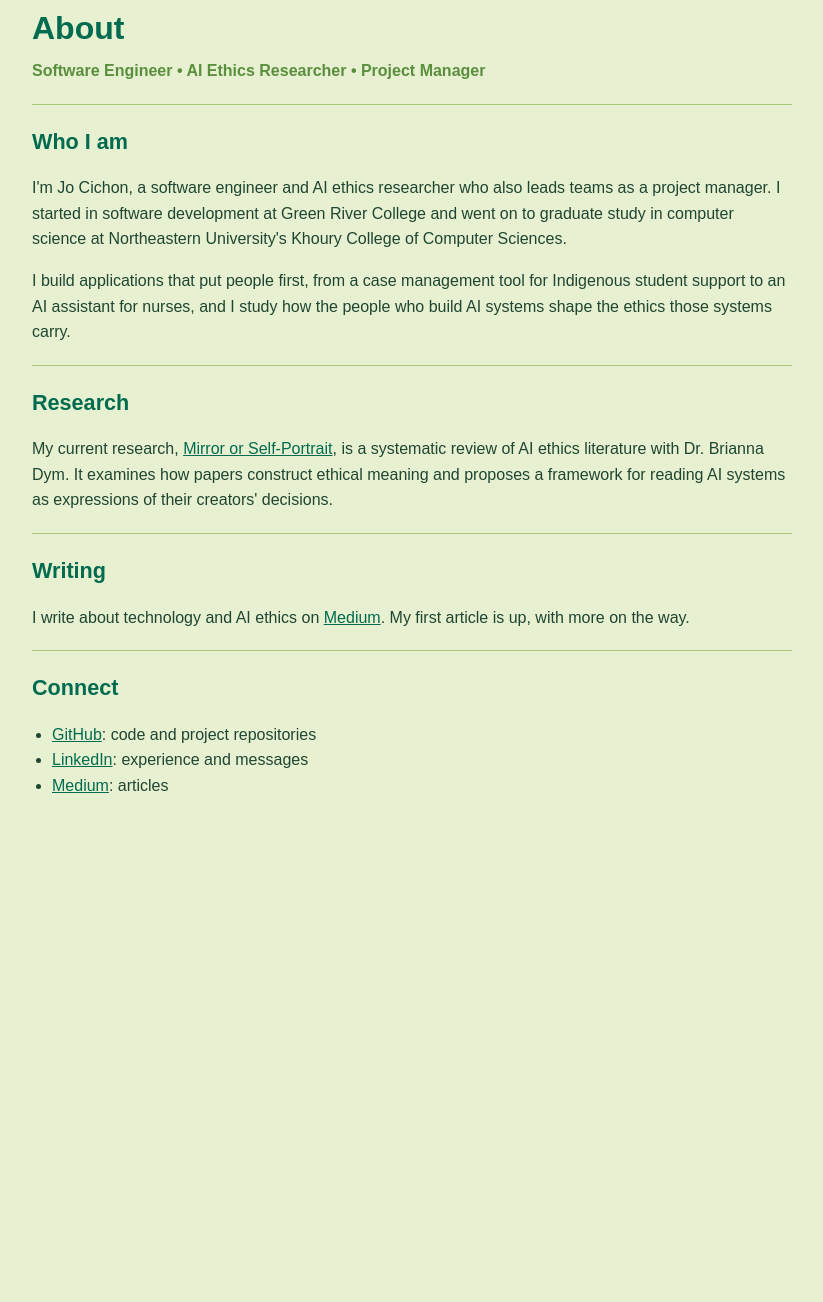
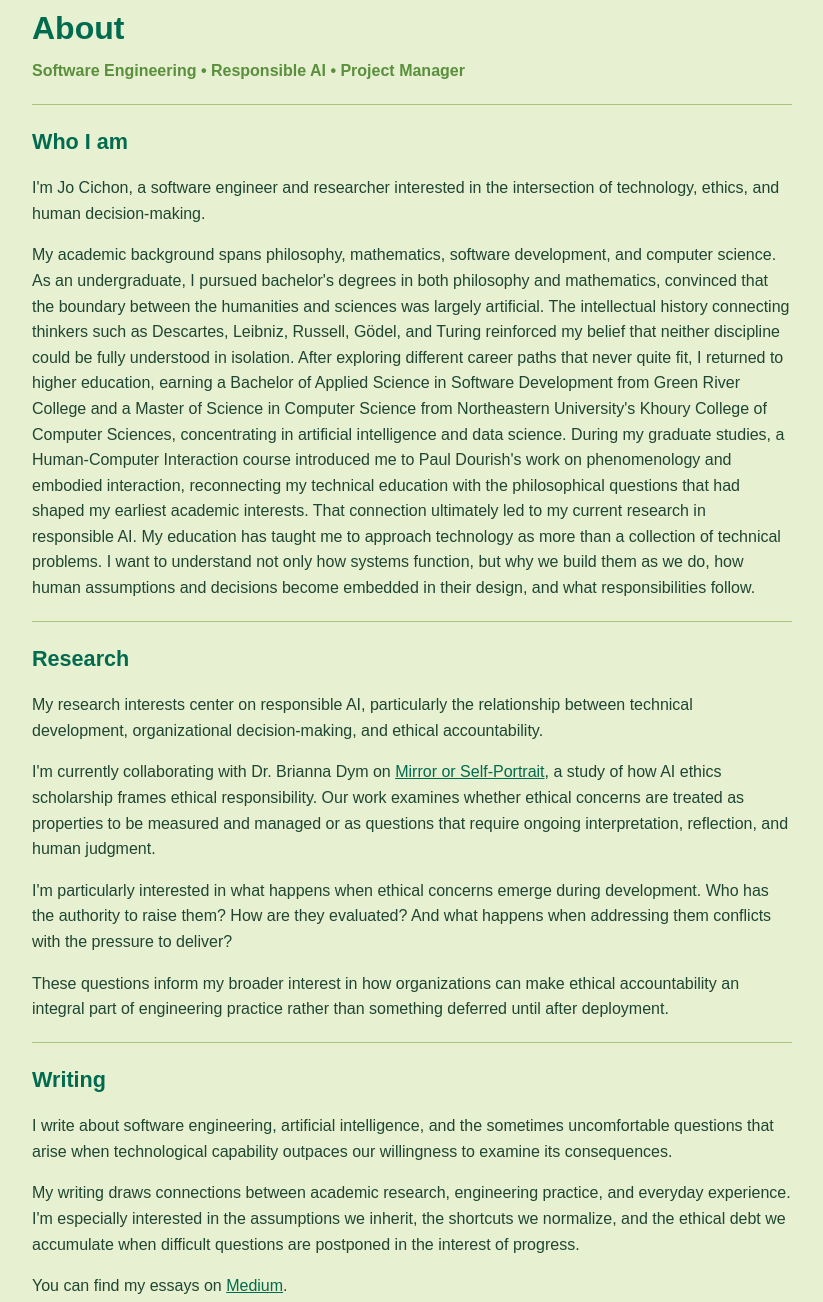
Before and after one commit to jocichon/portfolio, a plain HTML site: page about.html in a window 1280 px wide. Shown: the part 177-1479 px from the top of the page, without its empty margins (228-1051 px from the left). Before the commit the page ends 1064 px from the top, so only its background shows below. Drawn offline with Linux system fonts and the light colour scheme.

Commit message:
Updated About page bio information

```diff
--- a/about.html
+++ b/about.html
@@ -1,12 +1,11 @@
+
 <!DOCTYPE html>
 <!--
   File:        about.html
   Project:     Jo Cichon Portfolio (https://jocichon.github.io/portfolio/)
   Author:      Jo Cichon
-  Description: About page: short professional bio, research and writing,
-               and links to GitHub, LinkedIn, and Medium. Static content;
-               no scripts. Shares the site navigation with index.html and
-               project.html.
+  Description: Professional background, research interests, writing,
+               and links to GitHub, LinkedIn, and Medium.
   Styles:      style.css
 -->
 <html lang="en">
@@ -19,7 +18,7 @@
 <body>
 
 <header class="hero hero--compact">
-    <!-- Site navigation: keep in sync across index.html, about.html, project.html -->
+    <!-- Keep navigation consistent across site pages -->
     <nav class="site-nav" aria-label="Site">
         <a href="index.html">Projects</a>
         <a href="about.html" aria-current="page">About</a>
@@ -36,52 +35,136 @@
 <main class="about">
 
     <h1>About</h1>
-    <p class="about-tagline">Software Engineer • AI Ethics Researcher • Project Manager</p>
+    <p class="about-tagline">
+        Software Engineering • Responsible AI • Project Manager
+    </p>
 
-    <!-- DRAFT: edit to your own voice before publishing -->
     <section aria-labelledby="about-me">
         <h2 id="about-me">Who I am</h2>
+
         <p>
-            I'm Jo Cichon, a software engineer and AI ethics researcher who
-            also leads teams as a project manager. I started in software
-            development at Green River College and went on to graduate study
-            in computer science at Northeastern University's Khoury College
-            of Computer Sciences.
+            I'm Jo Cichon, a software engineer and researcher
+            interested in the intersection of technology, ethics,
+            and human decision-making.
         </p>
+
         <p>
-            I build applications that put people first, from a case
-            management tool for Indigenous student support to an AI
-            assistant for nurses, and I study how the people who build AI
-            systems shape the ethics those systems carry.
+            My academic background spans philosophy, mathematics, software
+            development, and computer science. As an undergraduate, I
+            pursued bachelor's degrees in both philosophy and mathematics,
+            convinced that the boundary between the humanities and sciences
+            was largely artificial. The intellectual history connecting
+            thinkers such as Descartes, Leibniz, Russell, Gödel, and Turing
+            reinforced my belief that neither discipline could be fully
+            understood in isolation.
+
+            After exploring different career paths that never quite fit,
+            I returned to higher education, earning a Bachelor of Applied
+            Science in Software Development from Green River College and a
+            Master of Science in Computer Science from Northeastern University's Khoury College of
+            Computer Sciences, concentrating in artificial intelligence
+            and data science.
+
+            During my graduate studies, a Human-Computer Interaction course
+            introduced me to Paul Dourish's work on phenomenology and
+            embodied interaction, reconnecting my technical education with
+            the philosophical questions that had shaped my earliest academic
+            interests. That connection ultimately led to my current research
+            in responsible AI.
+
+            My education has taught me to approach technology as more than a
+            collection of technical problems. I want to understand not only
+            how systems function, but why we build them as we do, how human
+            assumptions and decisions become embedded in their design, and
+            what responsibilities follow.
         </p>
+
     </section>
 
     <section aria-labelledby="about-research">
         <h2 id="about-research">Research</h2>
+
         <p>
-            My current research, <a href="project.html?id=mirror-or-self-portrait">Mirror
-            or Self-Portrait</a>, is a systematic review of AI ethics literature
-            with Dr. Brianna Dym. It examines how papers construct ethical
-            meaning and proposes a framework for reading AI systems as
-            expressions of their creators' decisions.
+            My research interests center on responsible AI,
+            particularly the relationship between technical
+            development, organizational decision-making, and
+            ethical accountability.
+        </p>
+
+        <p>
+            I'm currently collaborating with Dr. Brianna Dym on
+            <a href="project.html?id=mirror-or-self-portrait">Mirror
+                or Self-Portrait</a>, a study of how AI ethics
+            scholarship frames ethical responsibility. Our work
+            examines whether ethical concerns are treated as
+            properties to be measured and managed or as questions
+            that require ongoing interpretation, reflection,
+            and human judgment.
+        </p>
+
+        <p>
+            I'm particularly interested in what happens when
+            ethical concerns emerge during development. Who has
+            the authority to raise them? How are they evaluated?
+            And what happens when addressing them conflicts with
+            the pressure to deliver?
+        </p>
+
+        <p>
+            These questions inform my broader interest in how
+            organizations can make ethical accountability an
+            integral part of engineering practice rather than
+            something deferred until after deployment.
         </p>
     </section>
 
     <section aria-labelledby="about-writing">
         <h2 id="about-writing">Writing</h2>
+
         <p>
-            I write about technology and AI ethics on
+            I write about software engineering, artificial
+            intelligence, and the sometimes uncomfortable
+            questions that arise when technological capability
+            outpaces our willingness to examine its consequences.
+        </p>
+
+        <p>
+            My writing draws connections between academic research,
+            engineering practice, and everyday experience.
+            I'm especially interested in the assumptions we
+            inherit, the shortcuts we normalize, and the ethical
+            debt we accumulate when difficult questions are
+            postponed in the interest of progress.
+        </p>
+
+        <p>
+            You can find my essays on
             <a href="https://medium.com/@jorichescichon" target="_blank" rel="noopener noreferrer">Medium<span class="visually-hidden"> (opens in a new tab)</span></a>.
-            My first article is up, with more on the way.
         </p>
     </section>
 
     <section aria-labelledby="about-connect">
         <h2 id="about-connect">Connect</h2>
+
+        <p>
+            I'm interested in opportunities to collaborate on
+            responsible AI, applied research, software engineering,
+            and interdisciplinary projects.
+        </p>
+
         <ul class="about-links">
-            <li><a href="https://github.com/jocichon" target="_blank" rel="noopener noreferrer">GitHub<span class="visually-hidden"> (opens in a new tab)</span></a>: code and project repositories</li>
-            <li><a href="https://www.linkedin.com/in/jo-cichon/" target="_blank" rel="noopener noreferrer">LinkedIn<span class="visually-hidden"> (opens in a new tab)</span></a>: experience and messages</li>
-            <li><a href="https://medium.com/@jorichescichon" target="_blank" rel="noopener noreferrer">Medium<span class="visually-hidden"> (opens in a new tab)</span></a>: articles</li>
+            <li>
+                <a href="https://github.com/jocichon" target="_blank" rel="noopener noreferrer">GitHub<span class="visually-hidden"> (opens in a new tab)</span></a>:
+                Code and project repositories
+            </li>
+            <li>
+                <a href="https://www.linkedin.com/in/jo-cichon/" target="_blank" rel="noopener noreferrer">LinkedIn<span class="visually-hidden"> (opens in a new tab)</span></a>:
+                Professional experience and connections
+            </li>
+            <li>
+                <a href="https://medium.com/@jorichescichon" target="_blank" rel="noopener noreferrer">Medium<span class="visually-hidden"> (opens in a new tab)</span></a>:
+                Essays and commentary
+            </li>
         </ul>
     </section>
 
```
